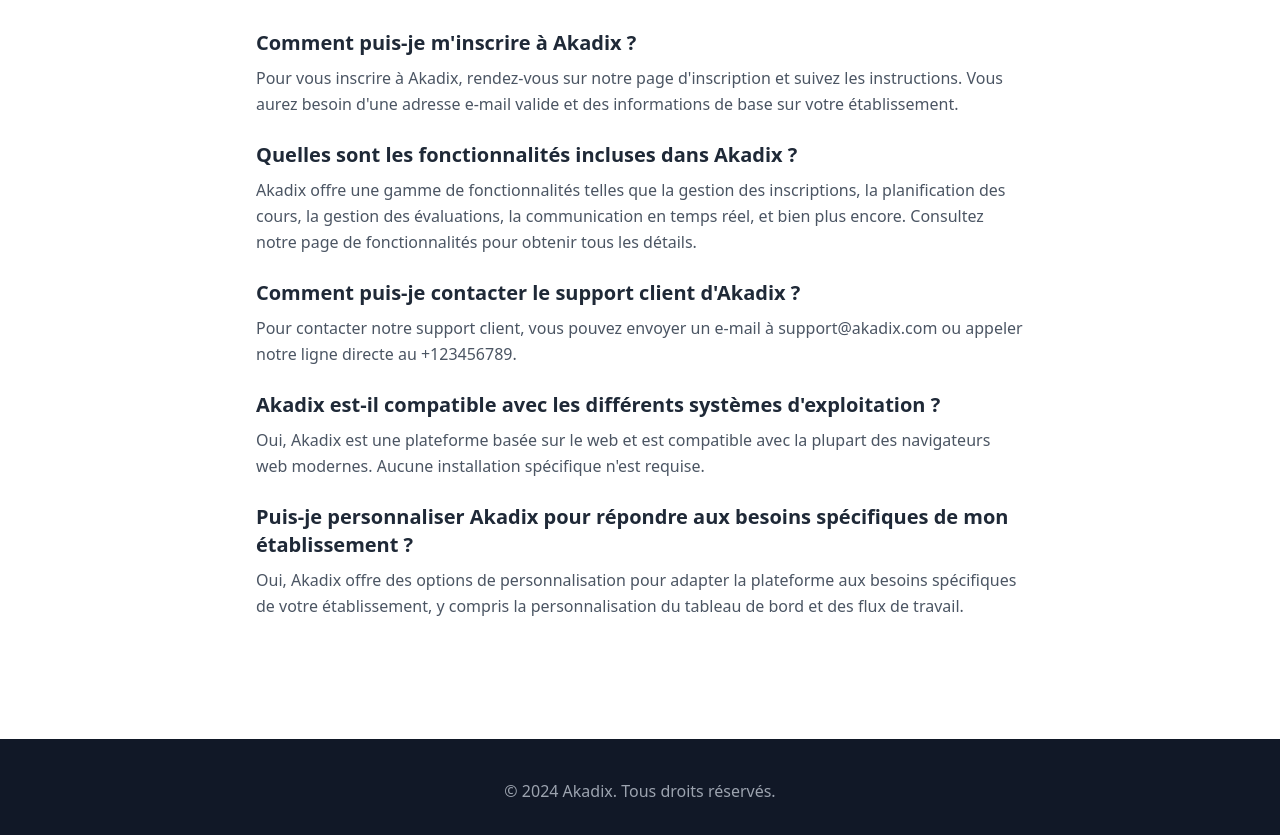
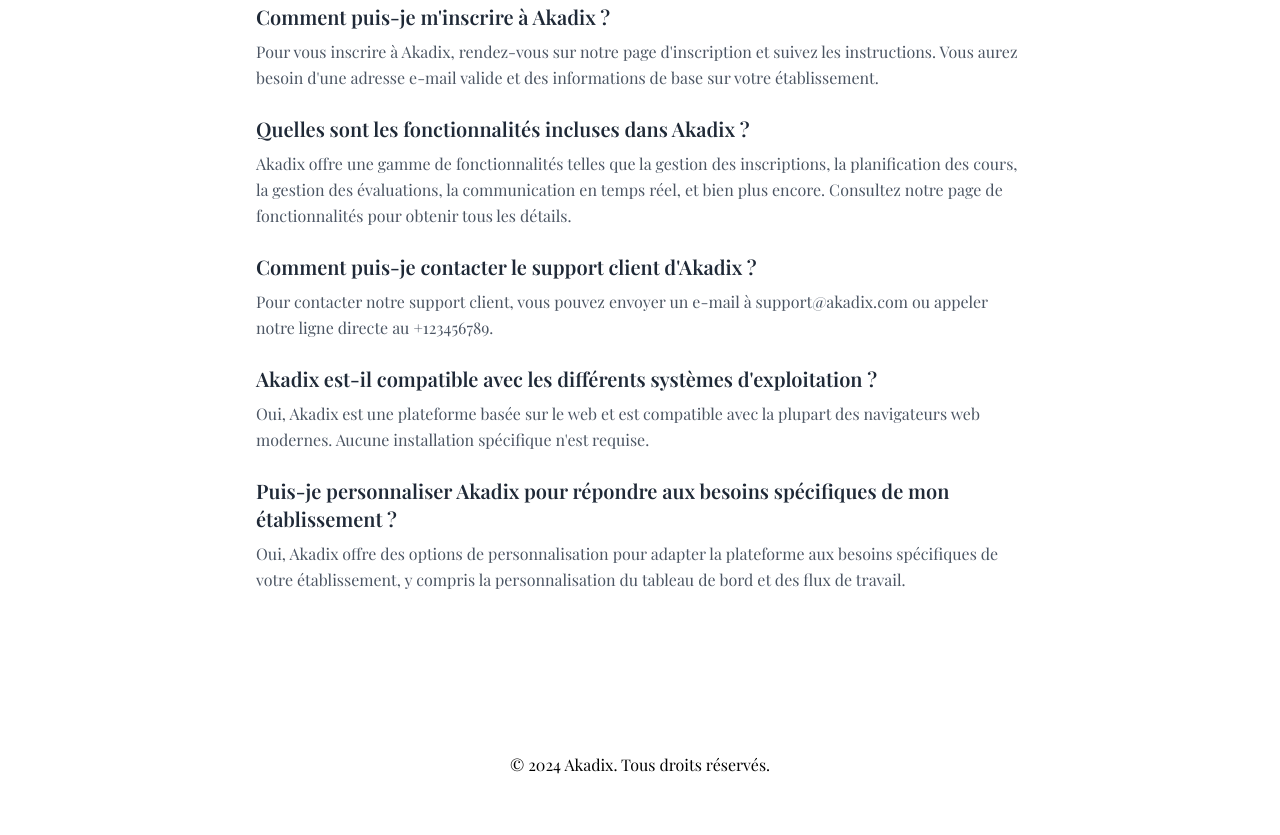
Before and after one commit to zobirofkir/akadix, a website: page public/index.html in a window 1280 px wide. Shown: the part 4733-5568 px from the top of the page. Drawn offline with nearby package versions, Linux system fonts and the light colour scheme; a web font is replaced by a local one.

Commit message:
Add Google Font

```diff
--- a/public/assets/css/style.css
+++ b/public/assets/css/style.css
@@ -1,7 +1,3 @@
 @tailwind base;
 @tailwind components;
 @tailwind utilities;
-
-html {
-    scroll-behavior: smooth;
-}
--- a/public/index.html
+++ b/public/index.html
@@ -298,9 +298,9 @@
         </div>
     </section>
 
-    <footer class="bg-gray-900 text-white p-10">
+    <footer class="dark:bg-gray-900 bg-gray-300 p-10">
         <div class="max-w-7xl mx-auto flex justify-center">
-                <p class="text-gray-400">© 2024 Akadix. Tous droits réservés.</p>
+                <p class="dark:text-gray-400 text-black">© 2024 Akadix. Tous droits réservés.</p>
         </div>
     </footer>
 
```
Also changed, not shown: public/dist/styles.css.
